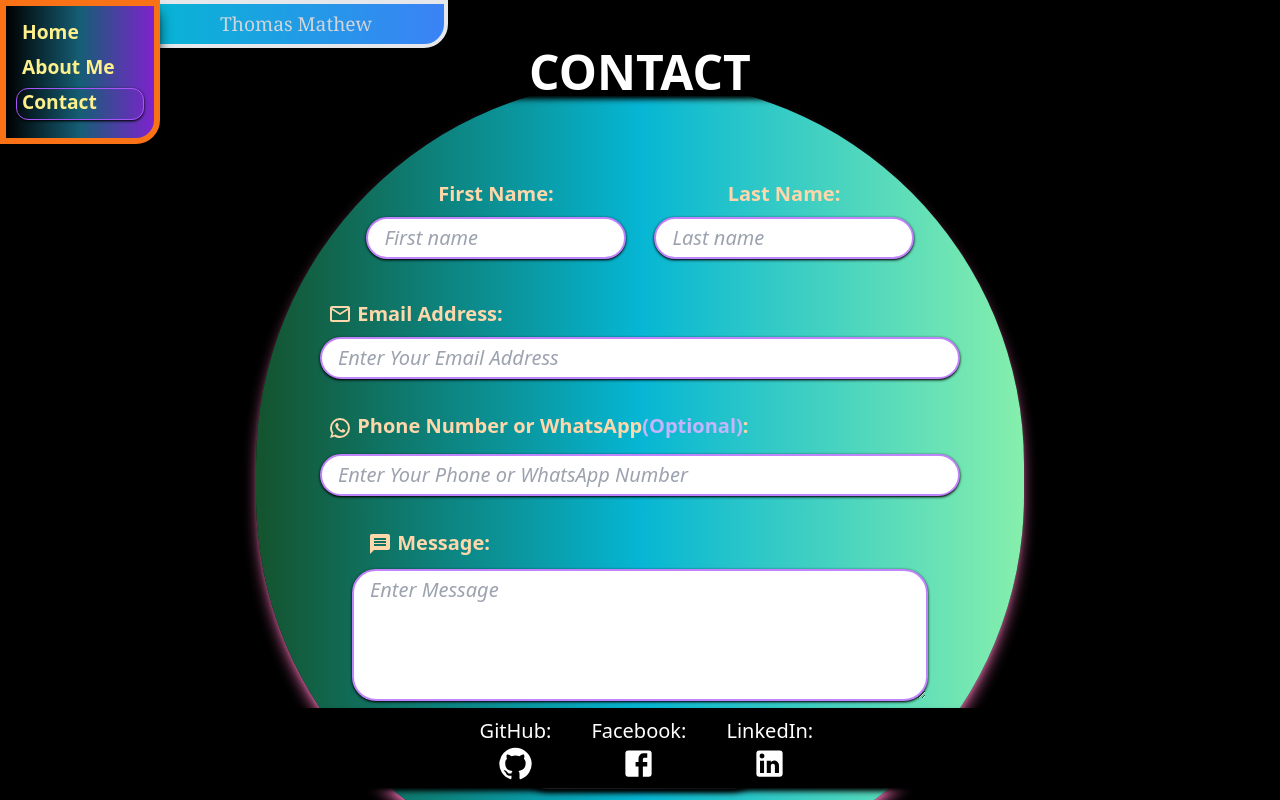
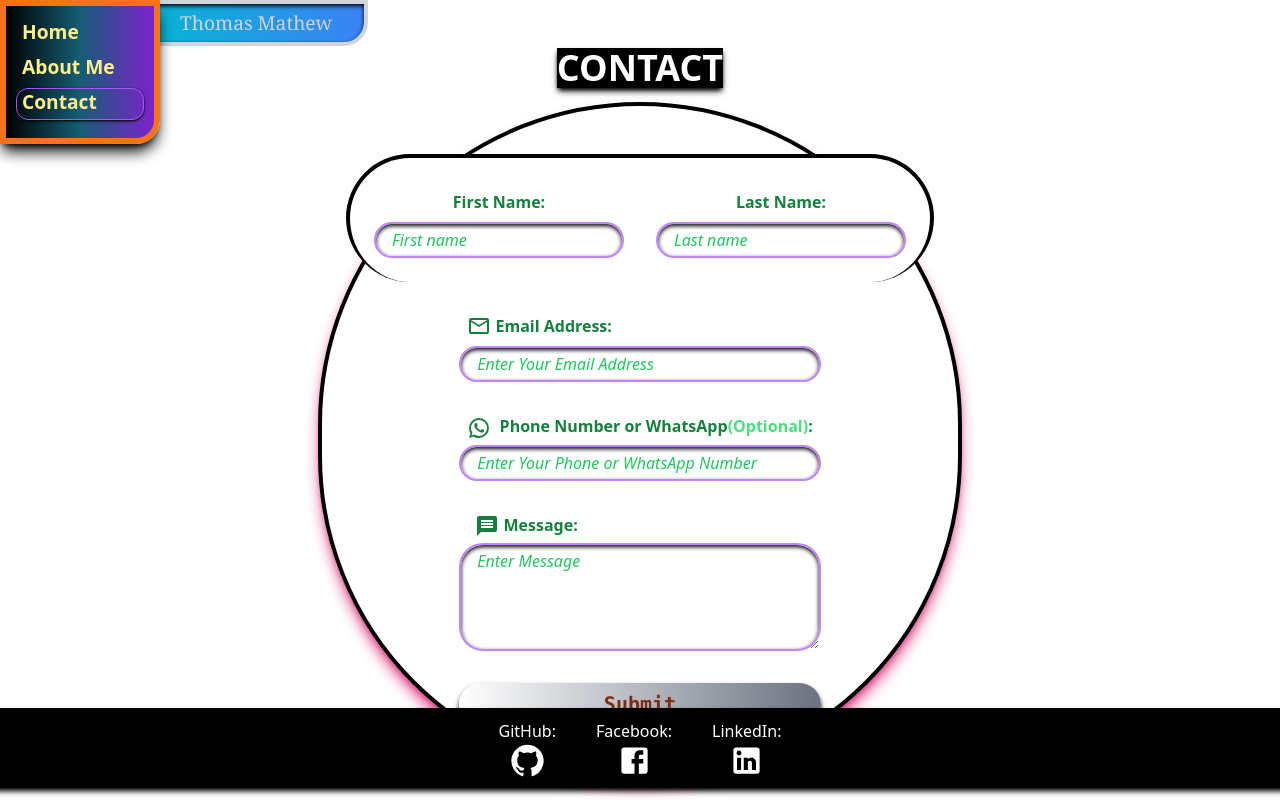
Before and after one commit to luffy17zoro17/portfolio.1, a Next.js app: page /contact in a window 1280 px wide. Built offline with nearby package versions, Linux system fonts and the light colour scheme.

Commit message:
finisheddd

```diff
--- a/components/SideNav.js
+++ b/components/SideNav.js
@@ -6,8 +6,8 @@ const SideNav = () => {
     return (
        <div className="relative flex">
           <div className="text-[1.2rem] ml-[9rem]
-          rounded-br-3xl px-[9vmin] py-[0.7vmin]
-           border-4 border-gray-200 shadow-lg shadow-black
+          rounded-br-3xl px-[2rem] py-[0.3rem]
+           border-4 border-gray-300 shadow-inner shadow-black
            bg-gradient-to-r from-cyan-500 to-blue-500 text-gray-300
           font-serif">
              Thomas Mathew
--- a/pages/aboutme.js
+++ b/pages/aboutme.js
@@ -33,11 +33,13 @@ const AboutMe = () => {
 
          <div className="mt-[15rem] ml-[3rem] z-60 border-4 ">
         <button onClick={()=>setToggleOn(!toggleOn)}
-         className={!toggleOn ? `border-4 absolute top-[5rem] rounded-full
+         className={!toggleOn ? `border-4 absolute top-[5rem] left-[10rem]
+          rounded-full
           w-[50vmin] h-[50vmin] z-40 p-[4vmin]
          shadow-xl shadow-black bg-red-400 left-[9vmin] text-[5vmin] font-bold` :
-         `bg-green-300 border-4 fixed z-30 top-[1rem] right-[4vmin] rounded-full h-[8rem] w-[8rem]
-         shadow-xl shadow-black font-bold text-3xl`}>
+         `bg-green-300 border-4 fixed z-30 top-[5rem] right-[4vmin] rounded-full
+         shadow-xl shadow-black font-bold h-[4rem] w-[4rem] sm:h-[5rem] sm:w-[5rem]
+          md:text-3xl md:h-[8rem] md:w-[8rem]`}>
             <h1 className={toggleOn ? "" : "animate-pulse hover:animate-pulse hover:scale-[100%] hover:text-purple-700"}>
                 {!toggleOn ? "Press the big chunky tempting RED BUTTON" : "Press Again"}</h1>
         </button>
@@ -54,12 +56,12 @@ const AboutMe = () => {
             border-purple-600 rounded
             p-4 text-xl shadow-lg shadow-black md:mx-[11rem]">
             <h1 className="font-bold fixed text-[6vmin] flex justify-center
-            left-0 w-[100%] top-[9rem]
+            left-0 w-[100%] top-[9rem] md:top-[4rem]
             "><span className="shadow-xl shadow-cyan-500 border-4 rounded-3xl py-[1vmin]
              px-[3vmin]
               bg-black">ABOUT&nbsp;ME</span></h1>
 
-            <p className="p-2 pt-[11rem]">Im Thomas Mathew, 30, have a diploma in VFX.
+            <p className="p-2 pt-[11rem] md:pt-[5rem] lg:pt-[7rem]">Im Thomas Mathew, 30, have a diploma in VFX.
 
             Now I know I&apos;ve said I love coding. Im self-taught. But that dosen&apos;t mean I would
             enjoy being glued to a 2D screen 24x7 - which I&apos;ve been doing
--- a/pages/contact.js
+++ b/pages/contact.js
@@ -36,7 +36,8 @@ function ContactForm() {
          rounded-xl bg-yellow-300 border-black border-4
          top-[35rem] absolute text-xl'>
           <Link className="z-20" href="/">
-            <a className='px-[4rem] py-[7rem] z-20'><KeyboardBackspaceIcon fontSize="large"
+            <a className='px-[4rem] py-[7rem] z-20 hover:text-purple-700'>
+              <KeyboardBackspaceIcon fontSize="large"
            className='mr-4 z-20'/>Back to Home</a></Link>
          </div>
         </div>
@@ -44,40 +45,46 @@ function ContactForm() {
   }
   return (
 
-   <div className='relative
-   h-screen bg-black text-[2.5vmin]'>
 
+   <div className='relative flex justify-center
+   flex-col items-center h-[63rem]
+    w-[100%] bg-white text-[1rem] md:h-[60rem] lg:h-[55rem]'>
+    <div className='static shadow-lg border-black p-6 py-[3rem]
+        shadow-pink-600 rounded-full border-4'>
     <form onSubmit={handleSubmit}>
 
-      <div className='flex flex-col justify-center items-center
-       text-gray-800 h-[60rem] w-[100%] bg-black
-       absolute w-[100%]'>
-        <h1 className='font-bold text-5xl top-[7.7rem] z-30
+      <div className='flex flex-col justify-center items-center'>
+        <h1 className='font-bold text-4xl top-[5rem] z-30
         fixed shadow-md shadow-black bg-black
-        w-[100%] flex justify-center text-white sm:top-[5rem] md:top-[3rem]'>CONTACT</h1>
+        flex justify-center text-white md:top-[3rem]'>CONTACT</h1>
       <div className='flex flex-col justify-center items-center space-y-2
-       bg-gradient-to-r from-green-900 via-cyan-500 to-green-300 shadow-lg
-        shadow-pink-400
-           h-[80%] w-[95%] lg:h-[50rem] lg:w-[80%] rounded-full
-           xl:w-[60%]'>
+      text-green-600'>
+      <div className='flex flex-col items-center justify-center'>
+      <div className='flex flex-col items-center justify-center
+      space-y-[2rem] text-center font-semibold
+      md:flex-row md:space-y-[0rem] md:space-x-[2rem]
+      md:border-4 md:rounded-full md:px-6 md:py-6
+      md:border-black md:bg-white md:z-0 md:border-b-0'>
 
-      <div className='flex flex-col items-center justify-center
-      space-y-4 text-center font-semibold
-      md:flex-row md:space-y-0 md:w-[90%] lg:w-[40rem]'>
 
-      <div className='md:flex md:flex-col md:items-center md:w-[40%] lg:w-[45%]'>
-      <label className='py-2 text-orange-200' htmlFor='first'>First Name:</label>
-      <input className="shadow shadow-black flex p-1 pl-4 font-light italic
-      outline-none border-2 border-purple-400 rounded-3xl md:w-[90%]"
+
+      <div className='md:flex md:flex-col md:items-center'>
+
+      <label className='z-20 py-2 text-green-700' htmlFor='first'>First Name:</label>
+      <input className="shadow-inner shadow-black
+       flex p-1 pl-4 font-light italic z-20
+       placeholder-green-500
+      outline-none border-2 border-purple-400 rounded-3xl"
       id="first" name="first" type="text"
       placeholder='First name'
       autoComplete="off" required/>
       </div>
 
-      <div className='md:flex md:flex-col md:items-center md:w-[40%] lg:w-[45%]'>
-      <label className='py-2 text-orange-200' htmlFor='last'>Last Name:</label>
-      <input className="shadow shadow-black flex p-1 pl-4 font-light italic
-      outline-none border-2 border-purple-400 rounded-3xl md:w-[90%]"
+      <div className='md:flex md:flex-col md:items-center'>
+      <label className='py-2 text-green-700' htmlFor='last'>Last Name:</label>
+      <input className="shadow-inner placeholder-green-500
+       shadow-black flex p-1 pl-4 font-light italic
+      outline-none border-2 border-purple-400 rounded-3xl"
        id="last" name="last" type="text"
        placeholder='Last name'
        autoComplete="off" required/>
@@ -85,26 +92,27 @@ function ContactForm() {
 
       </div>
 
-      <div className='flex flex-col space-y-[2rem] pt-[2rem] font-semibold
-       items-center w-[100%] lg:w-[40rem] lg:space-y-[2rem]'>
-      <div className='w-[84%] space-y-2 lg:w-[100%]'>
-      <label className="p-2 mb-2 text-orange-200" htmlFor="email">
+      <div className='flex flex-col space-y-[2rem] pt-[2rem] font-semibold'>
+      <div className='space-y-[0.3rem]'>
+      <label className="p-2 text-green-700" htmlFor="email">
         <MailOutlineIcon className='mb-[0.2rem]'/>&nbsp;Email Address:
       </label>
-      <input className="flex outline-none shadow shadow-black
-      border-2 p-1 pl-4 font-light italic
-      border-purple-400 rounded-3xl w-[100%]"
+      <input className="flex outline-none shadow-inner
+       shadow-black
+      border-2 p-1 pl-4 font-light italic truncate
+      border-purple-400 rounded-3xl placeholder-green-500 w-[100%]"
       placeholder='Enter Your Email Address'
        id="email" type="email" name="email"
       autoComplete="off" required/>
       </div>
 
-      <div className='w-[84%] space-y-[2%] lg:w-[100%]'>
-      <label className="p-2 text-orange-200"
-      htmlFor='number'><WhatsAppIcon/>&nbsp;Phone Number or WhatsApp<span className='text-violet-300'>
+      <div className='space-y-[0.3rem]'>
+      <label className="p-2 text-green-700"
+      htmlFor='number'><WhatsAppIcon/>&nbsp;
+      Phone Number or WhatsApp<span className='text-green-400'>
         (Optional)</span>:</label>
-      <input className='flex outline-none border-2 w-[100%]
-      shadow shadow-black
+      <input className='flex outline-none border-2
+      shadow-inner shadow-black truncate w-[100%] placeholder-green-500
       border-purple-400 rounded-3xl p-1 pl-4 font-light italic'
        id="number" type="number" name="number"
       placeholder='Enter Your Phone or WhatsApp Number'
@@ -118,11 +126,14 @@ function ContactForm() {
         field="email"
         errors={state.errors}
       />
-      <div className='w-[73%] space-y-[2%] lg:w-[90%]'>
-      <label className='m-4 text-orange-200' htmlFor="message"><MessageIcon/>&nbsp;Message:</label>
+      <div className='space-y-[0.3rem]'>
+      <label className='m-4 text-green-700'
+      htmlFor="message"><MessageIcon/>&nbsp;Message:</label>
       <textarea
-        className='flex w-[100%] p-1 pl-4 font-light italic shadow shadow-black
-        outline-none border-2 border-purple-400 rounded-3xl'
+        className='flex p-1 pl-4 font-light italic shadow-inner
+         shadow-black
+        outline-none border-2 border-purple-400 rounded-3xl
+        placeholder-green-500 w-[100%]'
         rows={4}
         id="message"
         name="message"
@@ -138,9 +149,10 @@ function ContactForm() {
       />
       <div className='rounded-3xl
         py-[2%] text-center bg-gradient-to-r from-white to-gray-500
-         text-violet-700
+         text-orange-900 font-mono text-xl
        shadow-md shadow-black cursor-pointer z-10
-       hover:bg-gradient-to-r hover:from-orange-300 hover:to-yellow-900 hover:text-cyan-200'>
+       hover:bg-gradient-to-r hover:from-orange-300 hover:to-yellow-900 hover:text-white
+       active:shadow-inner active:shadow-black'>
       <button className="z-10 px-[3rem] md:px-[5rem]" type="submit" disabled={state.submitting}>
         Submit
       </button>
@@ -148,7 +160,9 @@ function ContactForm() {
       </div>
       </div>
       </div>
+      </div>
     </form>
+    </div>
     <div className='flex items-center h-[5rem] gap-10
     justify-center text-white fixed bottom-3 z-10 w-[101%]
      bg-black shadow-md shadow-black'>
@@ -165,6 +179,7 @@ function ContactForm() {
     </div>
 
    </div>
+
   );
 }
 function Contact() {
--- a/pages/index.js
+++ b/pages/index.js
@@ -17,8 +17,8 @@ export default function Home() {
 
   return (
 
-     <div className='absolute flex flex-col w-[100%]'>
-     <div className='relative'>
+
+     <div className='relative w-[100%] h-[100rem]'>
       <header className='fixed top-0 left-0 z-20'>
 
          <div className="border border-purple-500 rounded-xl
@@ -76,18 +76,20 @@ export default function Home() {
           </div>
 
           <div className="text-[2.5vmin] absolute left-0 top-[32rem]
-          flex justify-center flex-col items-center w-[100%]">
+          flex justify-center flex-col items-center w-[100%] md:top-[28rem]">
            <span className='mb-[2vmin] rounded-xl bg-white text-black shadow-lg
-           shadow-black'>I have<b className="text-yellow-400">&nbsp;:</b></span>
-           <div className='text-[1.8vmin] pb-[2vmin] leading-[4vmin]'>
-           <span className='bg-white rounded-xl shadow-inner shadow-black border-4 p-[0.3vw]'>
+           shadow-black px-1'>I have<b className="text-red-800">&nbsp;:</b></span>
+           <div className='text-[1.8vw] pb-[2vmin] leading-[4vmin]
+           space-x-3 lg:text-[0.8rem]'>
+           <span className='bg-white rounded-xl shadow-inner shadow-black p-2'>
            <span className="text-red-500">-{'>'}&nbsp;<b className="text-cyan-400">0</b>
-           </span>&nbsp;<span className="rounded-xl text-black">degree certificates</span></span>&nbsp;<br/>
-           <span className='bg-white shadow-inner text-black shadow-black rounded-xl border-4 p-[0.3vw]'>
+           </span>&nbsp;<span className="rounded-xl text-black">degree certificates</span></span>
+           &nbsp;
+           <span className='bg-white shadow-inner text-black shadow-black rounded-xl p-2'>
             <span className='text-red-500'>-{'>'}&nbsp;<b className="text-cyan-400">0</b></span>&nbsp;
-           <span className="">work experience</span></span><br/>
-           <span className='rounded-xl bg-white text-black shadow-inner shadow-black border-4 p-[0.3vw]'>
-            <span className="text-red-500">-{'>'}&nbsp;<b className="text-green-200">1</b></span>&nbsp;
+           <span className="">work experience</span></span>
+           <span className='rounded-xl bg-white text-black shadow-inner shadow-black p-2'>
+            <span className="text-red-500">-{'>'}&nbsp;<b className="text-green-500">1</b></span>&nbsp;
             <span className="">Diploma - In VFX</span></span><br/>
            </div>
            <span className='border-4 bg-white text-black w-[11vmin] rounded-xl h-[5vmin]
@@ -138,18 +140,18 @@ export default function Home() {
         </div>
 
 
-      </div>
 
 
-      <div className='z-20 animate-bounce h-[6%] text-white text-black
+
+      <div className='z-20 animate-bounce h-[6%] text-white text-gray-300
               font-bold fixed bottom-[3rem] w-[100%] left-0
               flex justify-center items-center
-              text-white text-xl'>
-              <span className="bg-violet-700 rounded-xl shadow-xl shadow-black">
+              text-white text-lg md:text-sm md:left-[16rem] lg:left-[0rem] lg:text-xl'>
+              <span className="bg-violet-700 rounded-xl shadow-inner border-4 shadow-black px-[0.5vw]">
                 Swipe up&nbsp;</span><b className='text-green-400'>/</b>&nbsp;
               &nbsp;&nbsp;&nbsp;&nbsp;&nbsp;&nbsp;&nbsp;&nbsp;&nbsp;
               &nbsp;&nbsp;
-              <span className='rounded-xl bg-violet-700 shadow-xl shadow-black'>
+              <span className='rounded-xl bg-violet-700 shadow-inner border-4 shadow-black px-[0.5vw]'>
                 Scroll down</span>
           <ArrowDownwardIcon className="text-pink-700 z-40 absolute
           scale-[180%] shadow-xl shadow-black"
@@ -176,16 +178,11 @@ export default function Home() {
          <div className={hide ? `relative w-[100%] rounded-3xl
 
          flex-col h-[54vmin] z-0` : `relative mx-[8%] bg-gradient-to-b rounded-3xl
-          shadow-inner
-          shadow-black
+
          flex-col z-0`}>
 
 
-         <div className={hide ? `border-l-[4rem] border-r-[2rem]
-         border-y-[2rem] absolute border-transparent w-[100%]
-         ` : `
-         border-y-[2rem] absolute w-[100%] border-transparent
-         h-[81vmin]` }>
+
 
 
          <div className={hide ? `hidden` : `text-[1.1rem] font-mono
@@ -270,9 +267,9 @@ export default function Home() {
 
           <div className={hide ? `hidden` : `border-y-[1vw] border-l-[2vw] border-pink-600
              shadow-lg shadow-black rounded-3xl absolute font-light bg-pink-600
-               right-[4vmin] top-[60vmin] z-50`}>
+               right-[4vw] top-[28rem] z-50`}>
               <div className='shadow-inner shadow-black rounded-3xl bg-white
-              text-[1.6vmin] p-[3vw] py-[0.5vw] lg:text-[1.7vmin]'>
+              text-[1rem] p-[3vw] py-[0.5vw] md:text-[01.2vw]'>
                Ah yes..
                Building Blocks(LEGO)&nbsp;&nbsp;
 
@@ -286,38 +283,45 @@ export default function Home() {
 
           <div className='z-40 top-0 absolute rounded-3xl relative
            bg-gradient-to-r from-purple-500 to-black
-          p-4 shadow-xl shadow-black w-full'>
+          p-4 shadow-xl shadow-black mx-[10%]'>
 
-            <span className="font-bold text-[5vmin]"><span className="text-pink-600">B
+            <span className="font-bold text-[3rem]"><span className="text-pink-600">B
           </span><span className="text-purple-700">A</span>
             <span className="text-cyan-400">M</span>M!</span>
-             &nbsp;<span className='text-white text-[2vmin]'>I build these fellas:</span> <br/>
+             &nbsp;<span className='text-white text-[1rem]'>I build these fellas:</span> <br/>
              <div className="absolute flex flex-wrap justify-center items-center
-             text-[2.1vmin] text-white px-3 py-2">Prioritize potential over degrees?&nbsp;
-             Time to join forces! &nbsp;&nbsp;<b className="bg-gray-500 border shadow shadow-black
+
+             text-[1.3rem] text-white px-3 py-2.5">Prioritize potential over degrees?&nbsp;
+             Time to join forces! &nbsp;&nbsp;
+             <b className="bg-gray-500 border shadow shadow-black
               animate-pulse">
-               <Link href='/contact'>🤝</Link></b>
+               <Link href='/contact'><a>🤝</a></Link></b>
              </div>
 
             <div className='font-bold italic text-center shadow-black text-[3vmin]
-             underline underline-offset-[0.4rem] space-y-[1vw] px-[1vw]
-             shadow-inner h-[20vw] flex flex-col justify-center items-center'>
-            <div className='text-blue-800 py-[0.2vw] px-[1vw]
+             underline underline-offset-[0.4rem] space-y-7 my-2 px-[1rem]
+             shadow-inner h-[24rem] flex flex-col justify-center items-center'>
+            <div className='text-blue-800 py-[0.2rem] px-[1vw]
              rounded-full decoration-slate-100 animate-pulse
              bg-gradient-to-b from-orange-300 to-blue-200
              shadow-md shadow-black mt-[1rem]
-            hover:text-cyan-500 hover:shadow-lg hover:shadow-black'>
+            hover:text-cyan-500 hover:shadow-lg hover:shadow-black
+             active:shadow-inner active:shadow-black'>
              <Link href={`${process.env.PRIVATE_BLIPKAR_KEY}`}>
-              <a className='text-[3vw]'><b className='text-cyan-500'>#1</b> BLIPKART App&nbsp;(Flipkart inspired)</a>
+              <a className='text-[4vw]'><b className='text-cyan-500'>#1</b>
+              BLIPKART App&nbsp;
+                <span className='text-sm md:text-xl xl:text-3xl'>(Flipkart inspired)</span></a>
              </Link>
              </div>
-             <div className='py-[0.2vw] rounded-full text-violet-800
+             <div className='py-[0.2rem] rounded-full text-violet-800
               bg-gradient-to-b from-orange-300 to-red-500 animate-pulse
               decoration-slate-100 px-[1vw]
-             shadow-md shadow-black
+             shadow-md shadow-black active:shadow-inner active:shadow-black
              hover:text-cyan-500 hover:shadow-lg hover:shadow-black'>
              <Link href={`${process.env.PRIVATE_MESL_KEY}`}>
-              <a className='text-[3vw]'><b className='text-cyan-500'>#2</b> MESLA App&nbsp;(Tesla inspired)</a>
+              <a className='text-[4vw]'>
+                <b className='text-cyan-500'>#2</b> MESLA App&nbsp;
+                <span className='text-sm md:text-xl xl:text-3xl'>(Tesla inspired)</span></a>
              </Link>
              </div>
 
@@ -329,11 +333,12 @@ export default function Home() {
 
 
 
+
         </div>
         </div>
         </div>
         </div>
-      </div>
+
 
 
   );
```
